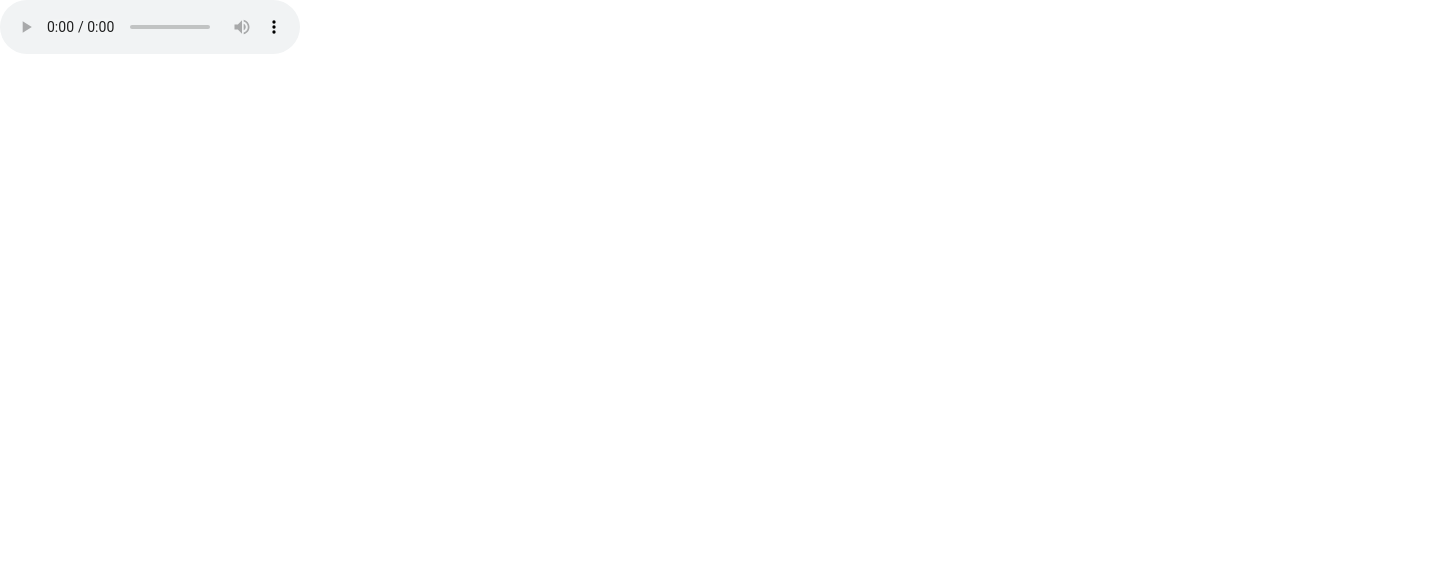
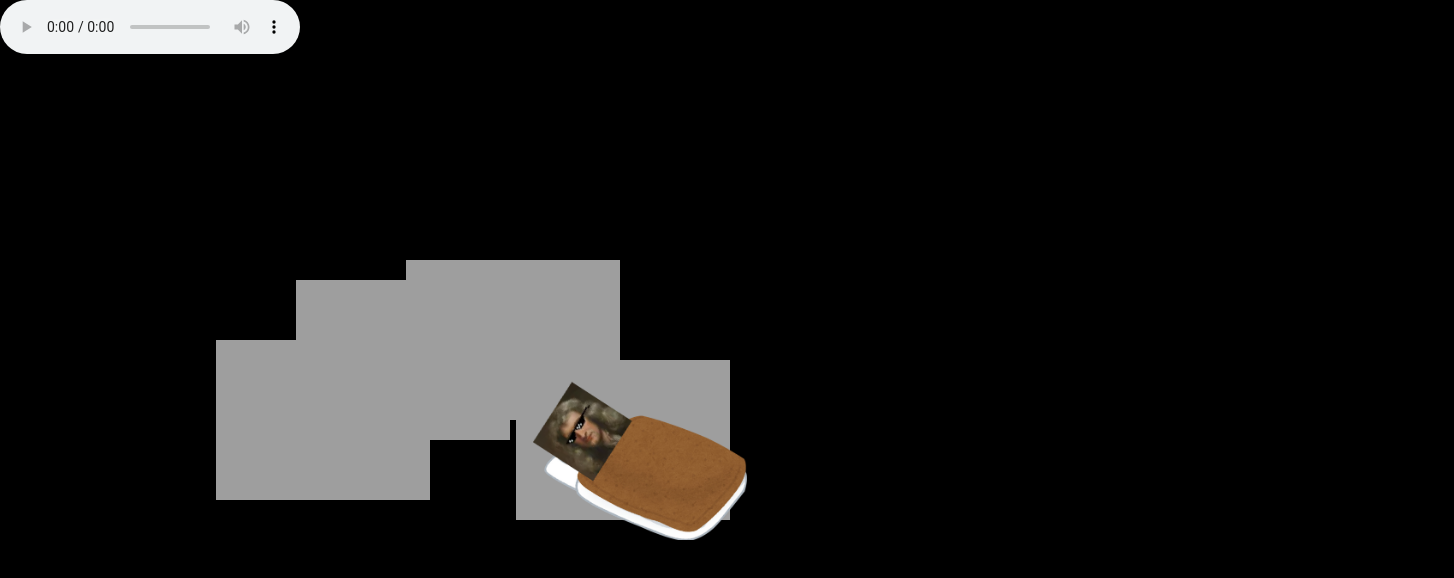
Before and after one commit to RetroGhosty/mutsuki, a plain HTML site: page index.html in a window 1280 px wide. Shown: the whole page, 1454 px wide, since content can reach past the window. Drawn offline with nearby package versions, Linux system fonts and the light colour scheme; the site is published under a folder, as on GitHub Pages, so addresses that start at the root find nothing.

Commit message:
Update index.html

```diff
--- a/index.html
+++ b/index.html
@@ -7,35 +7,35 @@
     <title>Do something</title>
     <link href="https://cdn.jsdelivr.net/npm/bootstrap@5.2.2/dist/css/bootstrap.min.css" rel="stylesheet"
     integrity="sha384-Zenh87qX5JnK2Jl0vWa8Ck2rdkQ2Bzep5IDxbcnCeuOxjzrPF/et3URy9Bv1WTRi" crossorigin="anonymous">
-    <link rel="stylesheet" href="/style.css">
+    <link rel="stylesheet" href="./style.css">
 </head>
 <body>
     <audio controls autoplay loop>
-        <source src="/resources/mp3/california_girls.mp3" type="audio/mpeg">
+        <source src="./resources/mp3/california_girls.mp3" type="audio/mpeg">
         Your browser does not support the audio element.
       </audio>
     <section class="home">
         <div class="container-fluid mutsuki-container">
             <div class="row">
                 <div class="top-left">
-                    <img src="/resources/img/mutsuki.gif" alt="" class="img-fluid size mutsuki">
+                    <img src="./resources/img/mutsuki.gif" alt="" class="img-fluid size mutsuki">
                 </div>
 
                 <div class="top-right">
-                    <img src="/resources/img/mutsuki.gif" alt="" class="img-fluid size mutsuki">
+                    <img src="./resources/img/mutsuki.gif" alt="" class="img-fluid size mutsuki">
                 </div>
                 <div class="bottom-left">
-                    <img src="/resources/img/mutsuki.gif" alt="" class="img-fluid size mutsuki">
+                    <img src="./resources/img/mutsuki.gif" alt="" class="img-fluid size mutsuki">
                 </div>
                 <div class="bottom-right">
-                    <img src="/resources/img/mutsuki.gif" alt="" class="img-fluid size mutsuki">
+                    <img src="./resources/img/mutsuki.gif" alt="" class="img-fluid size mutsuki">
                 </div>
             </div>
         </div>
         <div class="container-fluid">
             <div class="row">
                 <div class="col align-all">
-                    <img src="/resources/img/newton.png" alt="" class="img-fluid size talipapa">
+                    <img src="./resources/img/newton.png" alt="" class="img-fluid size talipapa">
                 </div>
             </div>
         </div>
```
